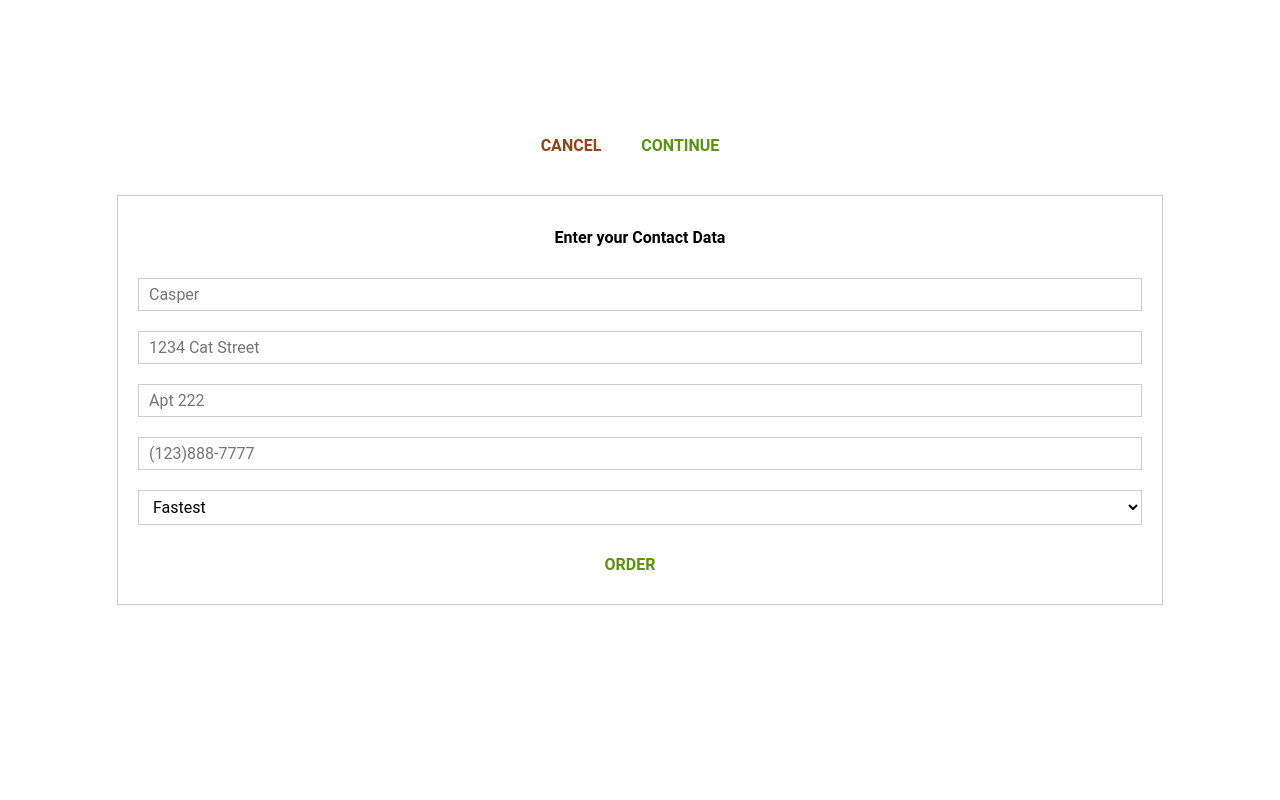
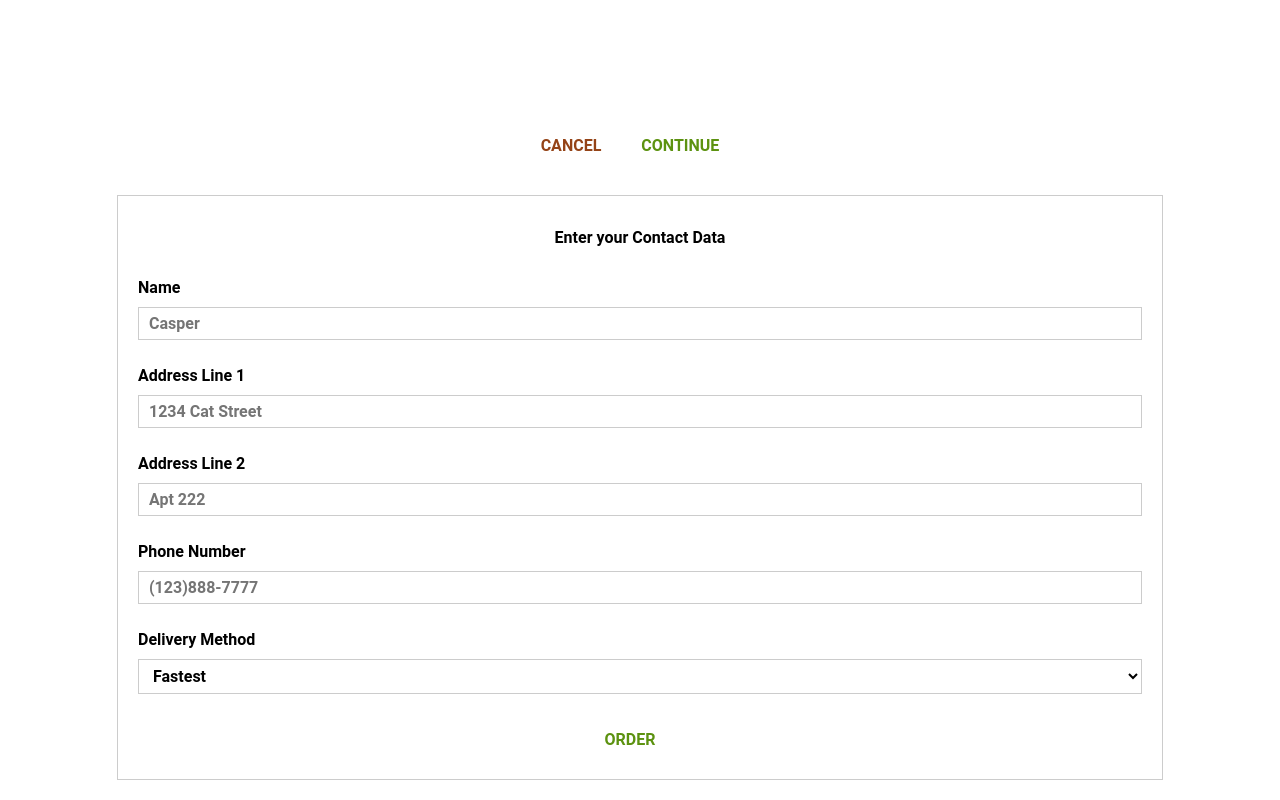
Before and after one commit to xindixu/subway-builder, a React (Create React App) app: page /checkout/contact in a window 1280 px wide. Shown: the part 615-1415 px from the top of the page. Before the commit the page ends 1240 px from the top, so only its background shows below. Built offline with nearby package versions, Linux system fonts and the light colour scheme.

Commit message:
add label to form

```diff
--- a/src/components/UI/Input/Input.module.css
+++ b/src/components/UI/Input/Input.module.css
@@ -7,18 +7,21 @@
 .Label{
   font-weight: bold;
   display: block;
-  margin-bottom: 8px;
+  margin-bottom: 6px;
+  text-align: left;
+
 }
 
 .InputElement {
+  font-weight: normal;
   width: 100%;
   box-sizing: border-box;
   display: block;
-  outline: none;
   border: 1px solid #ccc;
   background-color: white;
   font: inherit;
   padding: 6px 10px;
+  margin-top: 10px;
 }
 
 .InputElement:focus {
--- a/src/components/UI/Input/Input.tsx
+++ b/src/components/UI/Input/Input.tsx
@@ -39,11 +39,14 @@ const Input = (props:any) => {
         value={props.value}
         onChange={props.changed}/>
   }
+  console.log(props.key)
 
   return(
     <div className={styles.Input}>
-      {/* <label>{props.label}</label> */}
-      {inputElement}
+      <label className={styles.Label}>
+        {props.label}
+        {inputElement}
+      </label>
     </div>
   );
 }
--- a/src/containers/Checkout/ContactData/ContactData.tsx
+++ b/src/containers/Checkout/ContactData/ContactData.tsx
@@ -14,58 +14,77 @@ interface Props {
 
 interface State {
   orderForm: {
-    [key:string]: Input
+    [key: string]: Input
   },
   loading: boolean
 }
 
 interface Input {
+  label:string,
   elementType: string,
   elementConfig: object,
-  value: string
+  value: string,
+  validation:object
 }
 
 class ContactData extends Component<Props, State> {
   state = {
     orderForm: {
       name: {
+        label:'Name',
         elementType: 'input',
         elementConfig: {
           type: 'text',
           placeholder: 'Casper'
         },
-        value: ''
+        value: '',
+        validation:{
+          required: true
+        }
       },
       street1: {
+        label: 'Address Line 1',
         elementType: 'input',
         elementConfig: {
           type: 'text',
           placeholder: '1234 Cat Street'
         },
-        value: ''
+        value: '',
+        validation:{
+          required: true
+        }
       },
       street2: {
+        label: 'Address Line 2',
         elementType: 'input',
         elementConfig: {
           type: 'text',
           placeholder: 'Apt 222'
         },
-        value: ''
+        value: '',
+        validation:{
+          required: true
+        }
       },
       phone: {
+        label: 'Phone Number',
         elementType: 'input',
         elementConfig: {
           type: 'tel',
           placeholder: '(123)888-7777'
         },
-        value: ''
+        value: '',
+        validation:{
+          required: true
+        }
       },
       deliveryMethod: {
+        label: 'Delivery Method',
         elementType: 'select',
         elementConfig: {
-          options:[
-            {value:'fastest', display:'Fastest'},
-            {value:'cheapest', display:'Cheapest'}
+          options: [
+            { value: 'fastest', display: 'Fastest' },
+            { value: 'cheapest', display: 'Cheapest' }
           ]
         },
         value: ''
@@ -79,19 +98,18 @@ class ContactData extends Component<Props, State> {
     event.preventDefault()
     console.log(this.props.ingredients)
 
+
     this.setState({ loading: true })
+
+    const contact = {}
+    for (let name in this.state.orderForm) {
+      contact[name] = this.state.orderForm[name].value
+    }
+
     const order = {
       ingredients: this.props.ingredients,
       price: this.props.price,
-      customer: {
-        name: 'Xindi Xu',
-        address: {
-          street1: '1234 Casper',
-          street2: 'Apt 22',
-        },
-        phone: '5127732222'
-      },
-      deliveryMethod: 'fastest'
+      contact: contact
     }
 
     axios.post('/orders.json', order)
@@ -104,7 +122,7 @@ class ContactData extends Component<Props, State> {
       })
   }
 
-  inputChangedHandler = (event:any, inputIndentifier:string) => {
+  inputChangedHandler = (event: any, inputIndentifier: string) => {
     console.log(event.target)
     const updatedOrderForm = {
       ...this.state.orderForm
@@ -114,30 +132,31 @@ class ContactData extends Component<Props, State> {
     }
     updatedFormElement.value = event.target.value
     updatedOrderForm[inputIndentifier] = updatedFormElement
-    this.setState({orderForm:updatedOrderForm})
+    this.setState({ orderForm: updatedOrderForm })
 
   }
 
   render() {
-    const formElementsArray:Array<{id:string, config:Input}> = []
-    for(let key in this.state.orderForm){
+    const formElementsArray: Array<{ key: string, config: Input }> = []
+    for (let key in this.state.orderForm) {
       formElementsArray.push({
-        id: key,
-        config: this.state.orderForm[key]
+        key: key,
+        config: this.state.orderForm[key],
       })
     }
     let form = (
       <form>
         {formElementsArray.map(formElement => {
           return (
-          <Input
-            key={formElement.id}
-            elementType={formElement.config.elementType}
-            elementConfig={formElement.config.elementConfig}
-            value={formElement.config.value}
-            changed={(event:any) => {this.inputChangedHandler(event,formElement.id)}}/>
+            <Input
+              key={formElement.key}
+              label={formElement.config.label}
+              elementType={formElement.config.elementType}
+              elementConfig={formElement.config.elementConfig}
+              value={formElement.config.value}
+              changed={(event: any) => { this.inputChangedHandler(event, formElement.key) }} />
           )
-          })
+        })
         }
         <Button btnType="Success" clicked={this.orderHandler}>ORDER</Button>
       </form>
```
